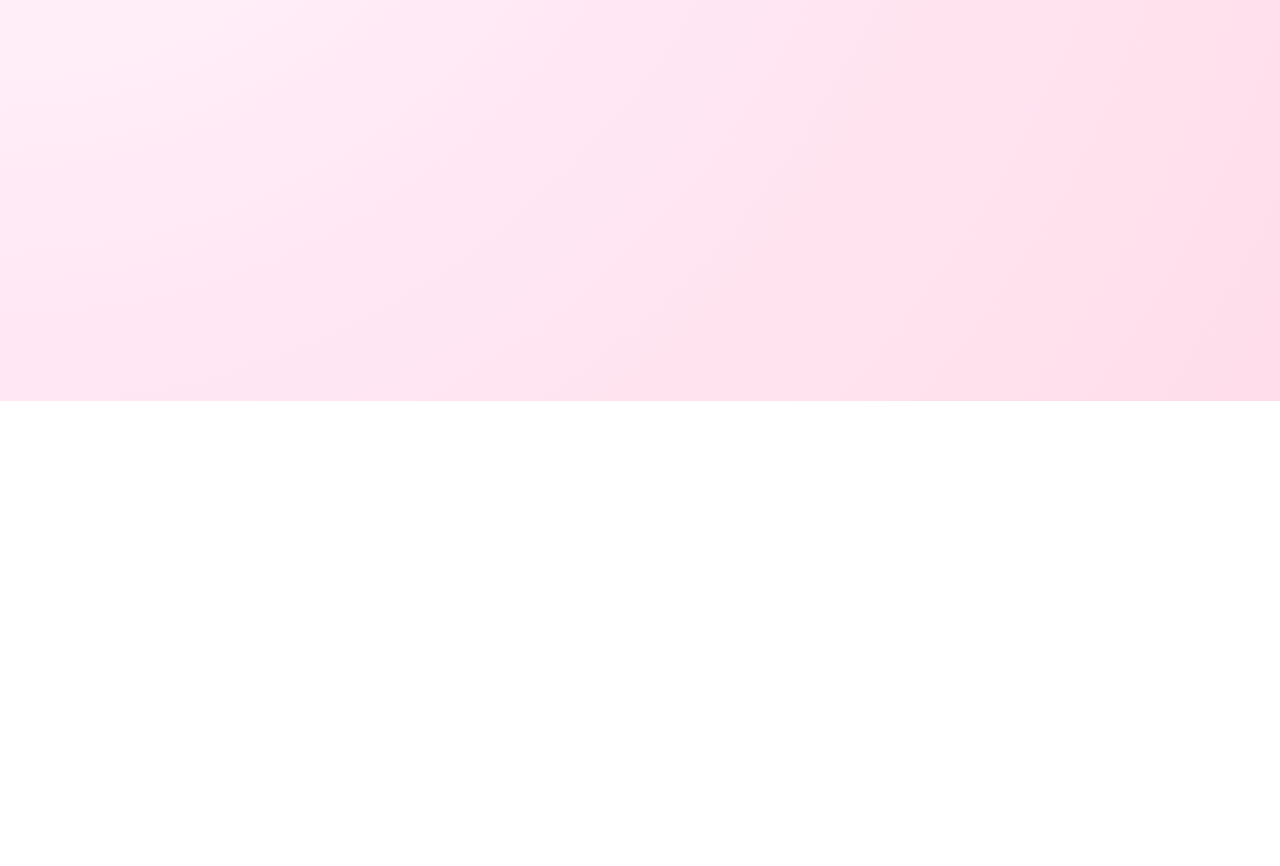
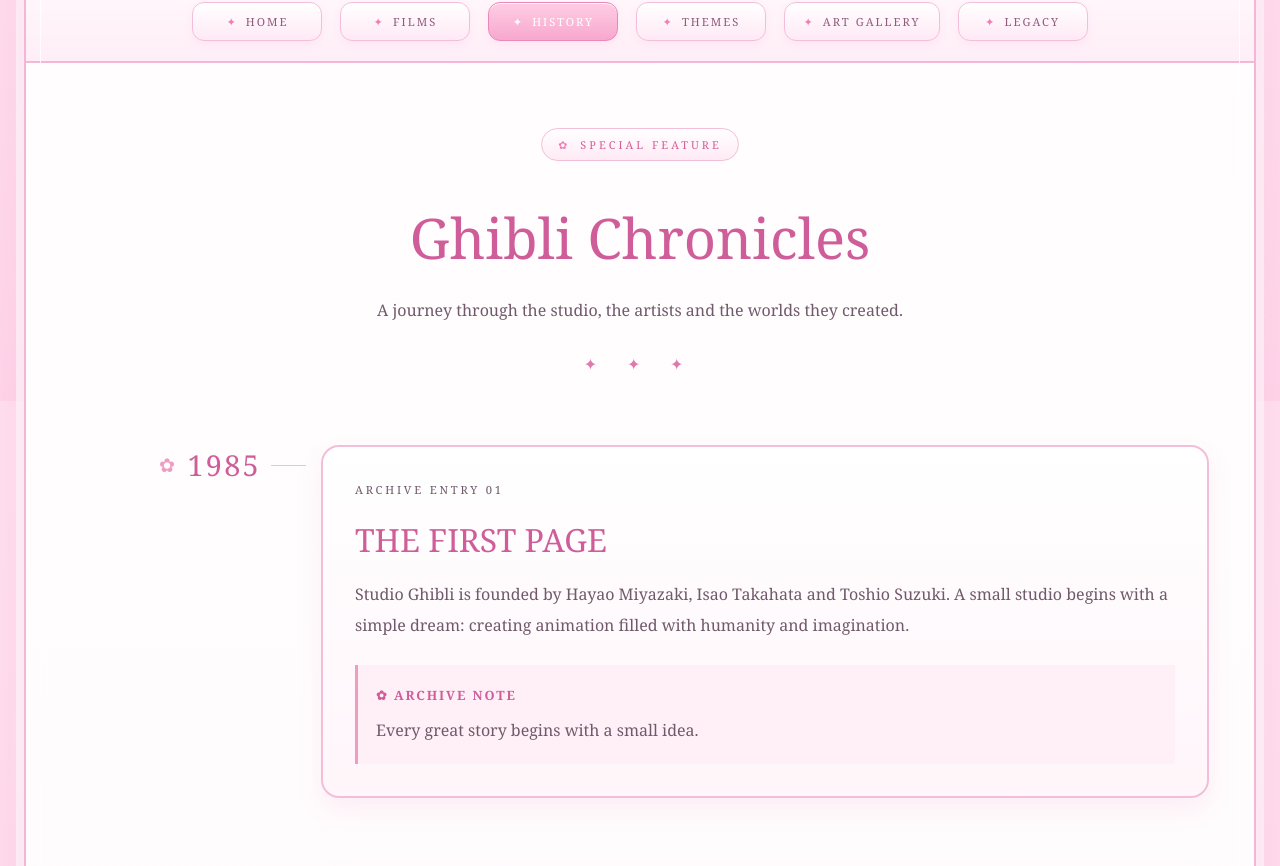
Before and after one commit to kawtar-studio/studio-ghibli-archive, a React (Vite) app: page /history in a window 1280 px wide. Before the commit this address had no page. Shown: the part 399-1265 px from the top of the page. Before the commit the page ends 800 px from the top, so only its background shows below. Built offline with nearby package versions, Linux system fonts and the light colour scheme.

Commit message:
Add Studio Ghibli history archive page

```diff
--- a/src/App.jsx
+++ b/src/App.jsx
@@ -3,6 +3,10 @@ import { BrowserRouter, Routes, Route } from "react-router-dom";
 import MainLayout from "./layouts/MainLayout";
 
 import Home from "./pages/Home/Home";
+
+import Films from "./pages/Films/Films";
+
+import History from "./pages/History/History";
 
 
 export default function App() {
@@ -20,6 +24,16 @@ export default function App() {
                         element={<Home />}
                     />
 
+                    <Route
+                        path="/films"
+                        element={<Films />}
+                    />
+
+                    <Route
+                        path="/history"
+                        element={<History />}
+                    />
+
                 </Route>
 
             </Routes>
--- a/src/pages/History/History.css
+++ b/src/pages/History/History.css
@@ -0,0 +1,262 @@
+.history-page {
+
+    padding: 20px 0;
+
+}
+
+
+.history-header {
+
+    text-align: center;
+
+    margin-bottom: 70px;
+
+}
+
+
+.history-header h1 {
+
+    margin: 20px 0;
+
+    font-size: 3.5rem;
+
+    color: #cf5d99;
+
+    font-weight: 500;
+
+}
+
+
+.history-header p:not(.section-label) {
+
+    max-width: 650px;
+
+    margin: auto;
+
+    line-height: 1.9;
+
+    color: #70596a;
+
+}
+
+
+.history-divider {
+
+    margin-top: 28px;
+
+    color: #df79ad;
+
+    letter-spacing: .8em;
+
+}
+
+
+
+.timeline {
+
+    display: flex;
+
+    flex-direction: column;
+
+    gap: 70px;
+
+}
+.timeline-year::before {
+
+    content: "✿";
+
+    margin-right: 10px;
+
+    color: #ef9bc2;
+
+    font-size: 1.2rem;
+
+}
+
+
+.timeline-year::after {
+
+    content: "";
+
+    position: absolute;
+
+    right: -45px;
+
+    top: 50%;
+
+    width: 35px;
+
+    height: 1px;
+
+    background: #f3bfd8;
+
+}
+
+
+
+.timeline-entry {
+
+    display: grid;
+
+    grid-template-columns: 190px 1fr;
+
+    gap: 60px;
+
+    align-items: start;
+
+}
+
+
+
+.timeline-year {
+
+    position: relative;
+
+    display: flex;
+
+    align-items: center;
+
+    justify-content: flex-end;
+
+    font-size: 1.8rem;
+
+    color: #cf5d99;
+
+    font-weight: 500;
+
+    letter-spacing: .08em;
+
+}
+
+
+
+.timeline-content {
+
+    padding: 32px;
+
+    background:
+
+        linear-gradient(180deg,
+
+            #ffffff,
+
+            #fff5fa);
+
+    border: 2px solid #f3bfd8;
+
+    border-radius: 18px;
+
+    box-shadow:
+
+        0 12px 25px rgba(228, 116, 173, .1);
+
+    position: relative;
+
+}
+
+
+
+.archive-label {
+
+    color: #d05d97;
+
+    text-transform: uppercase;
+
+    letter-spacing: .25em;
+
+    font-size: .7rem;
+
+}
+
+
+
+.timeline-content h2 {
+
+    color: #cf5d99;
+
+    font-size: 2rem;
+
+    font-weight: 500;
+
+    margin: 18px 0;
+
+}
+
+
+
+.timeline-content p {
+
+    color: #70596a;
+
+    line-height: 1.9;
+
+}
+
+
+
+.archive-note {
+
+    margin-top: 25px;
+
+    padding: 18px;
+
+    background: #fff0f7;
+
+    border-left: 3px solid #ef9bc2;
+
+}
+
+
+
+.archive-note strong {
+
+    color: #cf5d99;
+
+    font-size: .8rem;
+
+    letter-spacing: .15em;
+
+    text-transform: uppercase;
+
+}
+
+
+
+.archive-note p {
+
+    margin-top: 10px;
+
+}
+
+
+
+@media(max-width:800px) {
+
+
+    .timeline-entry {
+
+        grid-template-columns: 1fr;
+
+        gap: 15px;
+
+    }
+
+
+    .timeline-year {
+
+        text-align: left;
+
+        padding-left: 10px;
+
+        font-size: 2rem;
+
+    }
+
+
+    .history-header h1 {
+
+        font-size: 2.5rem;
+
+    }
+
+}
--- /dev/null
+++ b/src/pages/History/History.jsx
@@ -0,0 +1,128 @@
+import "./History.css";
+
+const timeline = [
+    {
+        year: "1985",
+        title: "THE FIRST PAGE",
+        text: "Studio Ghibli is founded by Hayao Miyazaki, Isao Takahata and Toshio Suzuki. A small studio begins with a simple dream: creating animation filled with humanity and imagination.",
+        note: "Every great story begins with a small idea."
+    },
+
+    {
+        year: "1988",
+        title: "A WORLD OF CHILDHOOD",
+        text: "My Neighbor Totoro introduces a gentle world of forests, friendship and childhood wonder, while Grave of the Fireflies shows the emotional power of animation.",
+        note: "Two stories. Two emotions. One unforgettable year."
+    },
+
+    {
+        year: "1997",
+        title: "THE FOREST AWAKENS",
+        text: "Princess Mononoke explores the fragile relationship between nature and humanity, becoming one of Studio Ghibli's most ambitious films.",
+        note: "A story where humans, spirits and nature collide."
+    },
+
+    {
+        year: "2001",
+        title: "ENTERING THE SPIRIT WORLD",
+        text: "Spirited Away opens a magical doorway into a mysterious world and becomes one of the most celebrated animated films of all time.",
+        note: "A journey about courage, identity and remembering who you are."
+    },
+
+    {
+        year: "2004",
+        title: "CASTLES IN THE SKY",
+        text: "Howl's Moving Castle brings together magic, war, love and transformation through another unforgettable world.",
+        note: "A moving castle, a mysterious wizard, and a story about change."
+    },
+
+    {
+        year: "TODAY",
+        title: "A LASTING LEGACY",
+        text: "Studio Ghibli continues inspiring generations through its unique storytelling, breathtaking artwork and unforgettable characters.",
+        note: "More than animation. A collection of memories."
+    }
+];
+
+
+export default function History() {
+
+    return (
+
+        <main className="history-page">
+
+            <header className="history-header">
+
+                <p className="section-label">
+                    SPECIAL FEATURE
+                </p>
+
+                <h1>
+                    Ghibli Chronicles
+                </h1>
+
+                <p>
+                    A journey through the studio, the artists and the worlds they created.
+                </p>
+
+                <div className="history-divider">
+                    ✦ ✦ ✦
+                </div>
+
+            </header>
+
+
+            <section className="timeline">
+
+                {timeline.map((item, index) => (
+
+                    <article
+                        className="timeline-entry"
+                        key={index}
+                    >
+
+                        <div className="timeline-year">
+                            {item.year}
+                        </div>
+
+
+                        <div className="timeline-content">
+
+                            <p className="archive-label">
+                                ARCHIVE ENTRY {String(index + 1).padStart(2, "0")}
+                            </p>
+
+                            <h2>
+                                {item.title}
+                            </h2>
+
+                            <p>
+                                {item.text}
+                            </p>
+
+
+                            <div className="archive-note">
+
+                                <strong>
+                                    ✿ Archive Note
+                                </strong>
+
+                                <p>
+                                    {item.note}
+                                </p>
+
+                            </div>
+
+                        </div>
+
+                    </article>
+
+                ))}
+
+            </section>
+
+        </main>
+
+    );
+
+}
```
